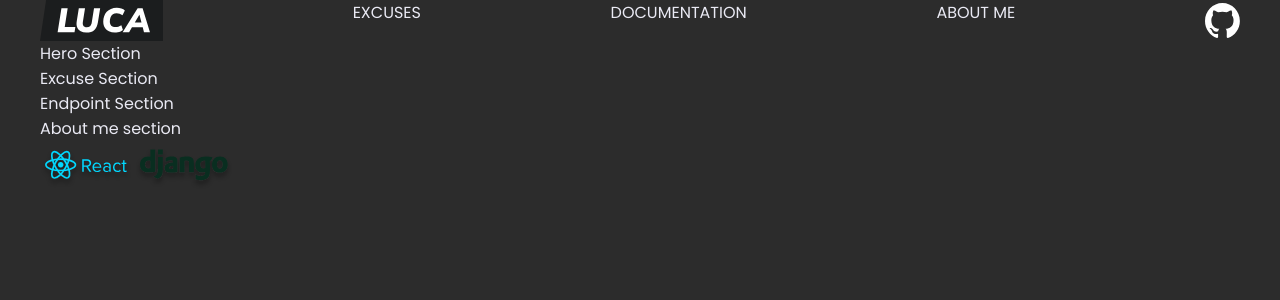
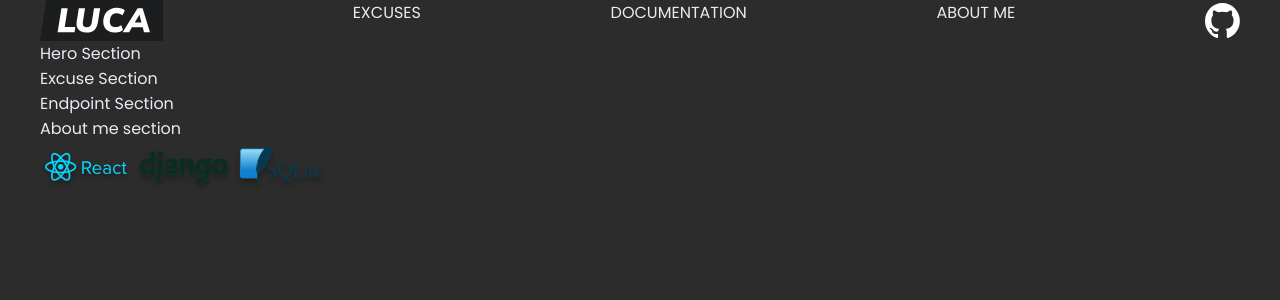
Before and after one commit to lukacafuta/Excuse-Generator, a React (Vite) app in the folder Frontend/: page / in a window 1280 px wide. Shown: the top 300 px of the page. Built offline with nearby package versions, Linux system fonts and the light colour scheme.

Commit message:
added sqlite logo

```diff
--- a/Frontend/src/components/sections/Footer.jsx
+++ b/Frontend/src/components/sections/Footer.jsx
@@ -3,6 +3,7 @@ export default function Footer() {
         <div>
             <img src="/react-logo.svg" alt="React Logo"/>
             <img src="/django-logo.svg" alt="Django Logo"/>
+            <img src="/sqlite-logo.svg" alt="SQLite Logo"/>
         </div>
     )
 }
```
